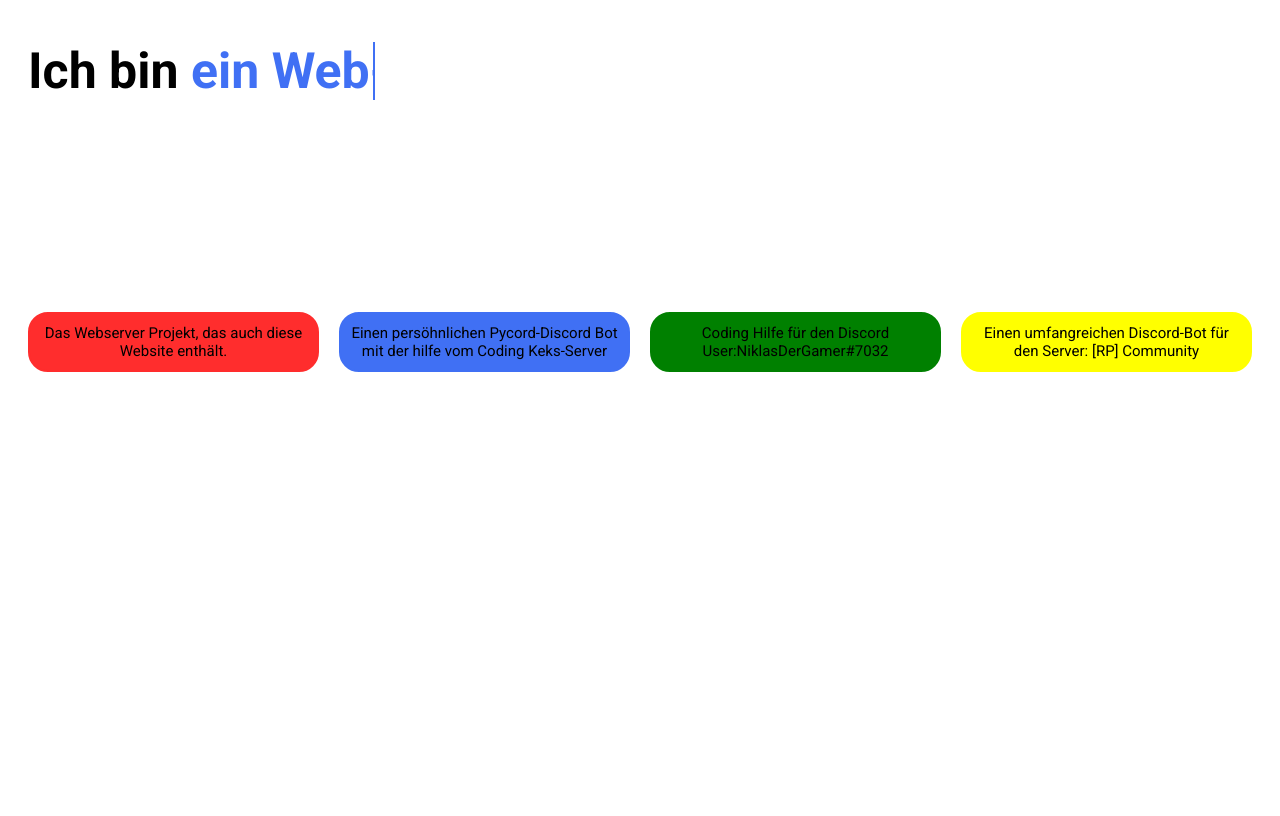
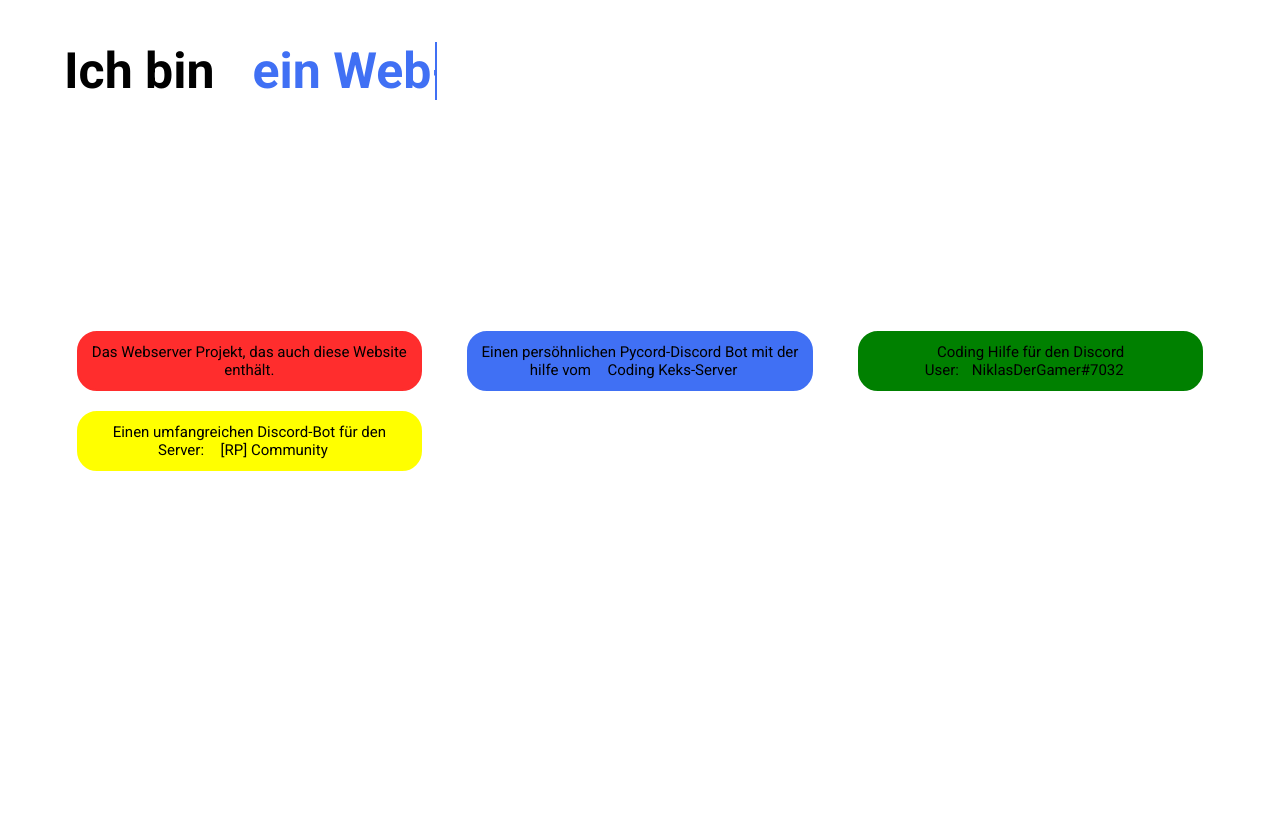
Before and after one commit to Long1351/Webserver, a PHP site: page / in a window 1280 px wide. After the commit the page ends 471 px from the top, so only its background shows below. Run offline with PHP 8.4, Linux system fonts and the light colour scheme.

Commit message:
UI weitergemacht

```diff
--- a/index.html
+++ b/index.html
@@ -21,8 +21,8 @@
             <section>
                 <h2>Über mich:</h2>
                 <span class="about"
-                    >Ich bin ein Programmierer mit 1,5 Jahren Erfahrung in den
-                    Programmiersprachen Python, Javascript und C#</span
+                    >Ich heiße Do Long und gehe gerade noch in die Schule. Als Hobby bin ich ein Programmierer mit 1,5 Jahren Erfahrung in den
+                    Programmiersprachen Python, Javascript und C#. </span
                 >
             </section>
             <section>
--- a/script.js
+++ b/script.js
@@ -1,8 +1,7 @@
 const text = document.getElementById("sec-text");
 function textLoad() {
     setTimeout(() => {
-        text.textContent = "Do Long";
-        text.style.animation = "none";
+        text.textContent = "Do Long"
     }, 0);
     setTimeout(() => {
         text.textContent = "ein Discord Bot Developer";
--- a/style.css
+++ b/style.css
@@ -21,10 +21,10 @@
     font-family: "Roboto", sans-serif;
     background-color: var(--backgroundcolor);
     box-sizing: border-box;
+    margin-inline: 1vw;
 }
 
 body {
-    height: 100vh;
     color: white;
     text-align: center;
 }
@@ -32,7 +32,6 @@ body {
 header {
     display: flex;
     justify-content: flex-start;
-    margin-left: 20px;
 }
 
 .container {
@@ -59,6 +58,7 @@ header {
     background-color: var(--backgroundcolor);
     border-left: var(--blue) 2px solid;
     animation: animate 3s steps(12) infinite;
+    margin: 0px;
 }
 
 @keyframes animate {
@@ -91,16 +91,21 @@ h2 {
     display: grid;
     grid-template-columns: repeat(4, 1fr);
     gap: 20px;
-    margin: 20px;
+}
+
+@media screen and (max-width: 1300px) {
+    .grid {
+        grid-template-columns: repeat(3, 1fr);
+    }
 }
 
 @media screen and (max-width: 1000px) {
     .grid {
-        grid-template-columns: 1fr 1fr;
+        grid-template-columns: repeat(2, 1fr);
     }
 }
 
-@media screen and (max-width: 600px) {
+@media screen and (max-width: 700px) {
     .grid {
         grid-template-columns: 1fr;
     }
```
